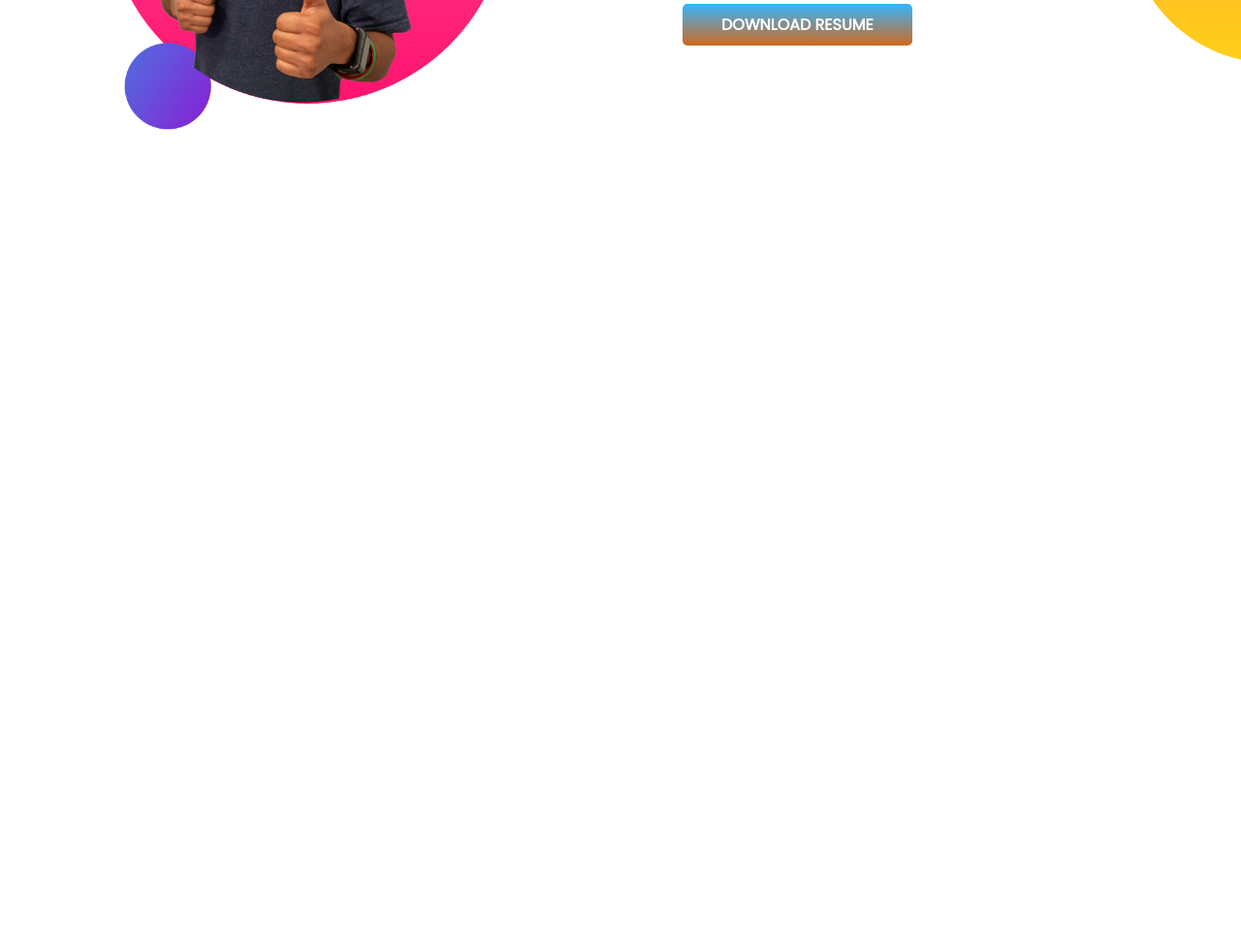
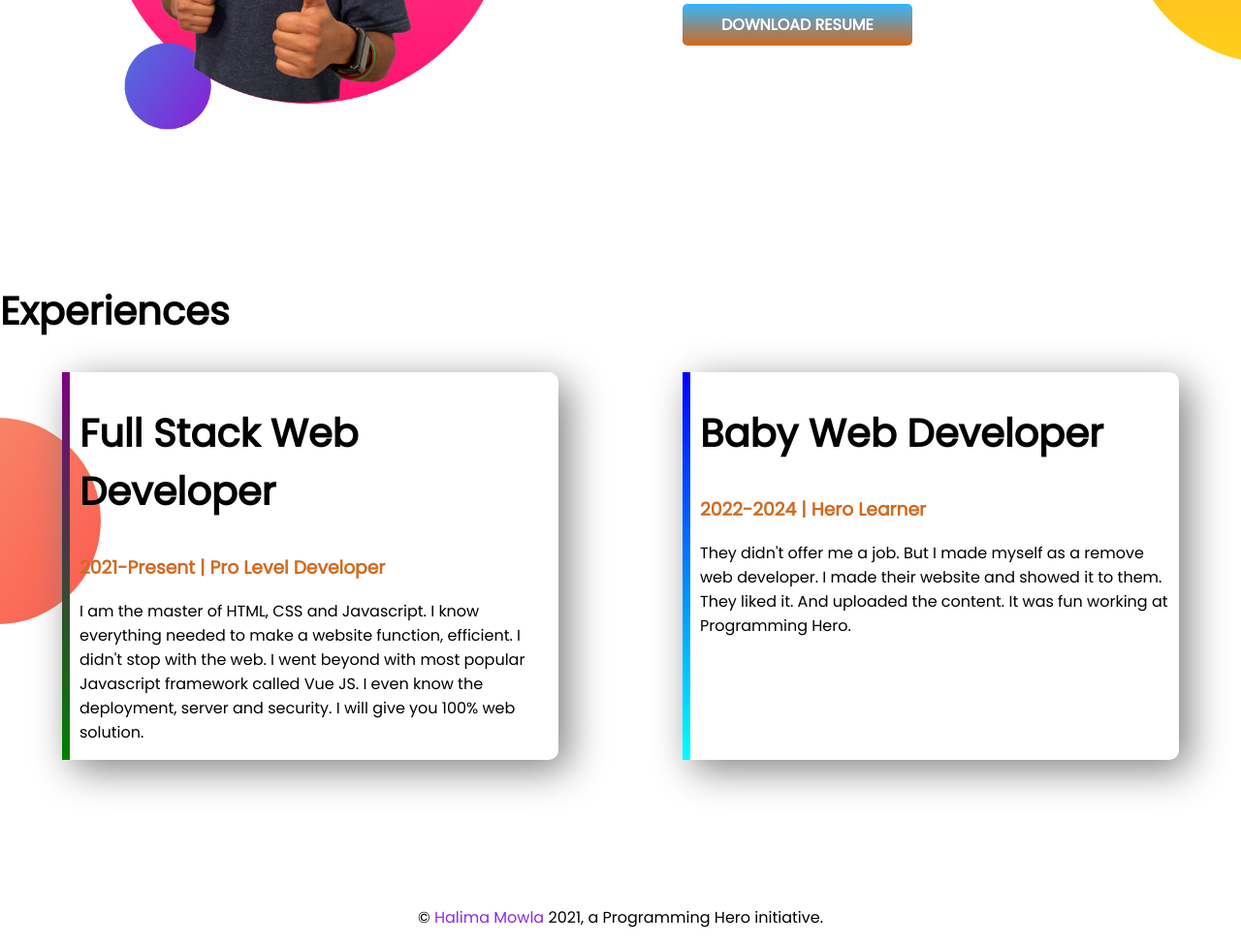
Before and after one commit to halimamowlaanna/developer-portfolio, a plain HTML site: page index.html in a window 1280 px wide. Shown: the part 972-1947 px from the top of the page at 97% size. Before the commit the page ends 1263 px from the top, so only its background shows below. Drawn offline with Linux system fonts and the light colour scheme.

Commit message:
fotter and experience added

```diff
--- a/index.html
+++ b/index.html
@@ -14,7 +14,7 @@
     <link rel="stylesheet" href="style.css" />
   </head>
   <body>
-    <section class="top-banner">
+    <section class="top-banner flaxible-container">
       <div class="half-width">
         <h1>Welcome to</h1>
         <h1><span class="futani"> Halima Anna's</span> World</h1>
@@ -40,7 +40,7 @@
       </div>
     </section>
 
-    <section class="dream-big">
+    <section class="dream-big flaxible-container">
       <div class="half-width">
         <img src="images/jhankar2.png" alt="" />
       </div>
@@ -58,5 +58,37 @@
         <a target="_blank" class="link-buttion" href="">DOWNLOAD RESUME</a>
       </div>
     </section>
+    <section class="experience-area">
+      <h2>Experiences</h2>
+      <div class="flaxible-container">
+        <div id="pro-dev" class="experience-item">
+          <h2>Full Stack Web Developer</h2>
+          <h3 class="futani">2021-Present | Pro Level Developer</h3>
+          <p>
+            I am the master of HTML, CSS and Javascript. I know everything
+            needed to make a website function, efficient. I didn't stop with the
+            web. I went beyond with most popular Javascript framework called Vue
+            JS. I even know the deployment, server and security. I will give you
+            100% web solution.
+          </p>
+        </div>
+        <div id="baby-dev" class="experience-item">
+          <h2>Baby Web Developer</h2>
+          <h3 class="futani">2022-2024 | Hero Learner</h3>
+          <p>
+            They didn't offer me a job. But I made myself as a remove web
+            developer. I made their website and showed it to them. They liked
+            it. And uploaded the content. It was fun working at Programming
+            Hero.
+          </p>
+        </div>
+      </div>
+    </section>
+    <footer>
+      <p>
+        © <span style="color: blueviolet">Halima Mowla</span> 2021, a
+        Programming Hero initiative.
+      </p>
+    </footer>
   </body>
 </html>
--- a/style.css
+++ b/style.css
@@ -5,10 +5,13 @@ body {
 h1 {
   font-size: 50px;
 }
+h2 {
+  font-size: 40px;
+}
 .futani {
   color: chocolate;
 }
-section {
+.flaxible-container {
   display: flex;
   margin-bottom: 150px;
 }
@@ -36,3 +39,30 @@ section {
   background-repeat: no-repeat;
   background-position: right;
 }
+
+.experience-item {
+  width: 40%;
+  margin-left: 5%;
+  margin-right: 5%;
+  padding-left: 10px;
+  box-shadow: 10px 10px 40px gray;
+  border-radius: 10px;
+}
+.experience-area {
+  background-image: url(images/exp-bg.png);
+  background-repeat: no-repeat;
+  background-position: left;
+}
+#pro-dev {
+  border-left: 8px solid;
+  border-image: linear-gradient(purple, green);
+  border-image-slice: 1;
+}
+#baby-dev {
+  border-left: 8px solid;
+  border-image: linear-gradient(blue, cyan);
+  border-image-slice: 1;
+}
+footer p {
+  text-align: center;
+}
```
Also changed, not shown: images/Snapchat-900332147-removebg-preview.png (deleted), images/jhankar.png (deleted), images/my-bg2.png (deleted), showOff/Snapchat-900332147.jpg (deleted), 5 other files.
